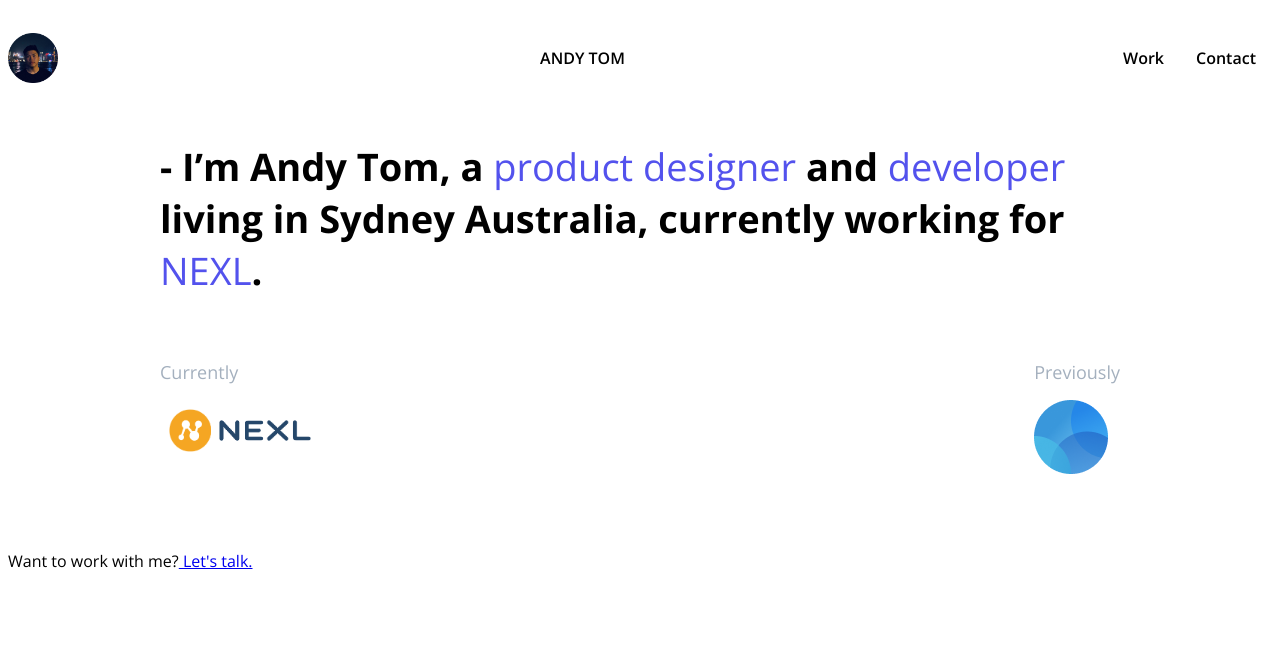
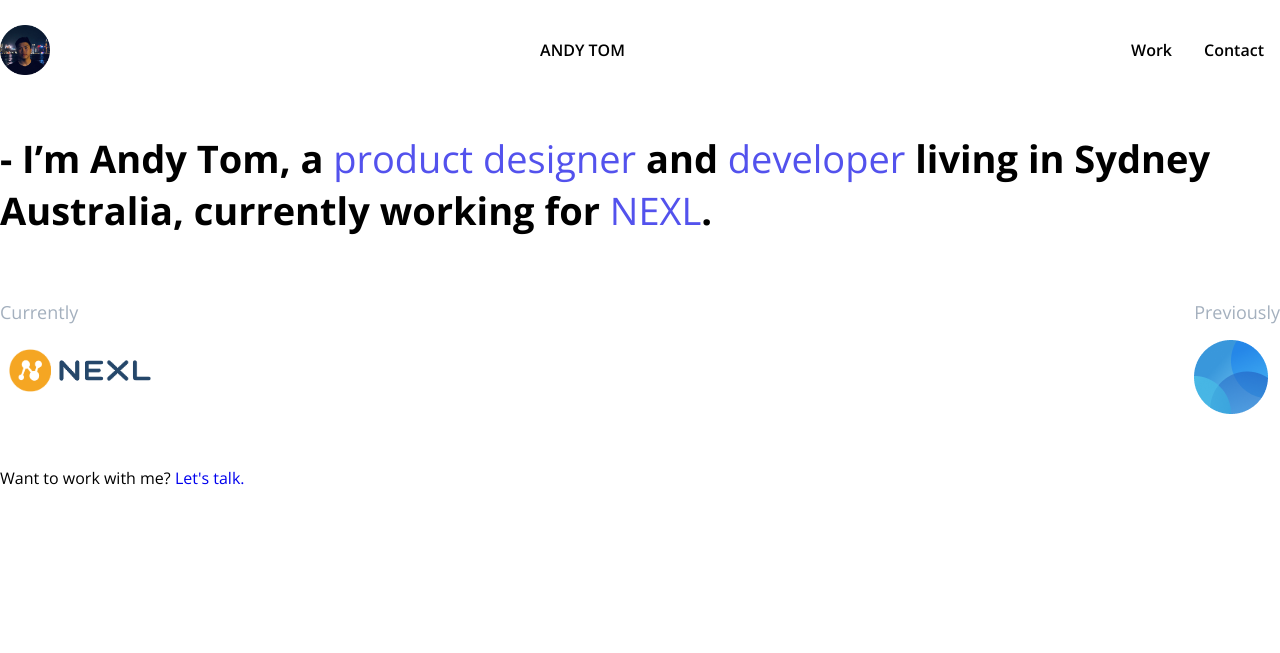
Before and after one commit to AndyTCF/my-portfolio, a Gatsby site: page / in a window 1280 px wide. Built offline with nearby package versions, Linux system fonts and the light colour scheme; Gatsby itself is replaced by a stand-in of ours.

Commit message:
update layouts

```diff
--- /dev/null
+++ b/src/common/layout.css
@@ -0,0 +1,10 @@
+/* Global overrides */
+html {
+  font-family: "Open Sans"
+}
+body {
+  margin: 0;
+}
+a {
+  text-decoration: none;
+}
--- a/src/components/layout.css
+++ /dev/null
@@ -1,3 +0,0 @@
-html {
-  font-family: "Open Sans"
-}
--- a/src/components/layout.js
+++ b/src/components/layout.js
@@ -10,7 +10,7 @@ import PropTypes from "prop-types"
 import { useStaticQuery, graphql } from "gatsby"
 
 import Header from "./header"
-import "./layout.css"
+import "../common/layout.css"
 import Footer from "./footer"
 
 const Layout = ({ children }) => {
@@ -27,16 +27,7 @@ const Layout = ({ children }) => {
   return (
     <>
       <Header siteTitle={data.site.siteMetadata.title} />
-        <div
-          style={{
-            margin: `0 auto`,
-            maxWidth: 960,
-            padding: `0px 1.0875rem 1.45rem`,
-            paddingTop: 0,
-          }}
-        >
-          <main>{children}</main>
-        </div>
+        <main>{children}</main>
       <Footer/>
     </>
   )
```
